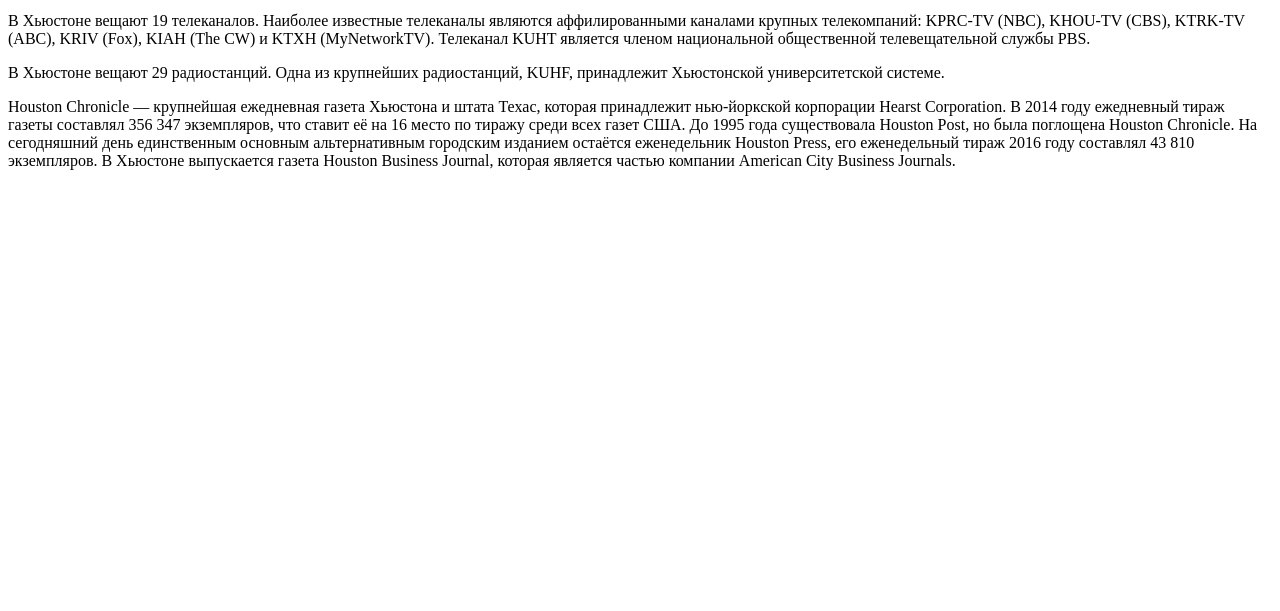
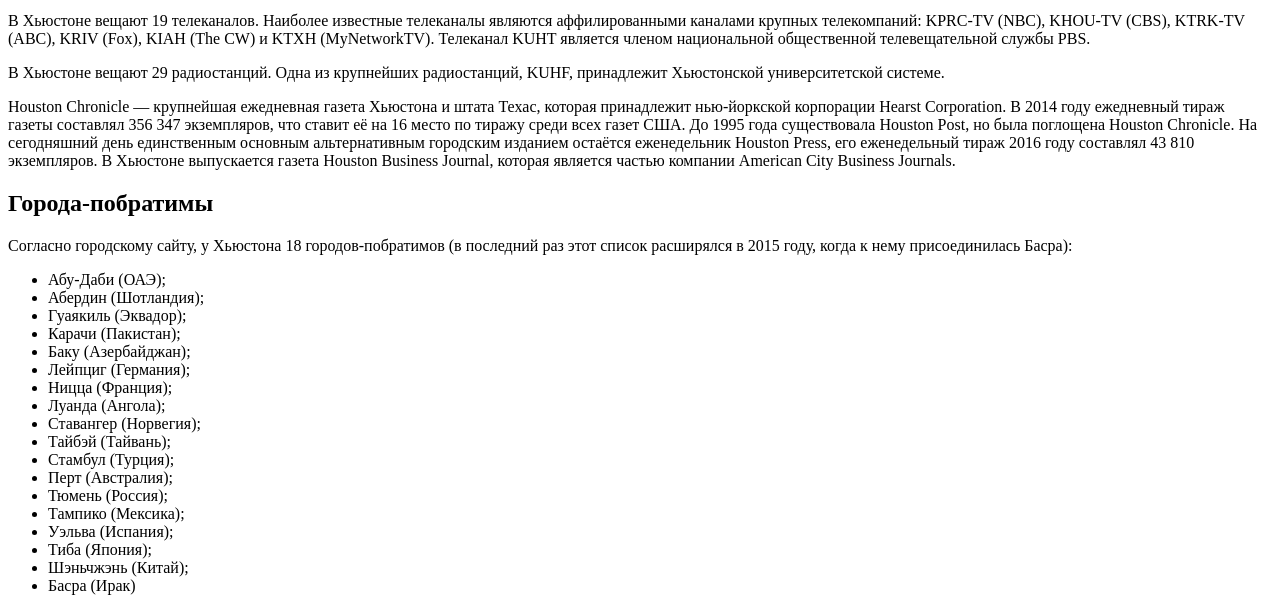
Before and after one commit to techwipes/html_test_basic, a plain HTML site: page index.html in a window 1280 px wide. Shown: the part 4483-5094 px from the top of the page. Before the commit the page ends 4669 px from the top, so only its background shows below. Drawn offline with Linux system fonts and the light colour scheme.

Commit message:
added 11 article

```diff
--- a/index.html
+++ b/index.html
@@ -574,6 +574,29 @@
 Houston Business Journal, которая является частью компании American City Business Journals.
 </p>
 
+<h2>Города-побратимы</h2>
+<p>Согласно городскому сайту, у Хьюстона 18 городов-побратимов (в последний раз этот список
+  расширялся в 2015 году, когда к нему присоединилась Басра):</p>
+  <ul>
+    <li>Абу-Даби (ОАЭ);</li>
+    <li>Абердин (Шотландия);</li>
+    <li>Гуаякиль (Эквадор);</li>
+    <li>Карачи (Пакистан);</li>
+    <li>Баку (Азербайджан);</li>
+    <li>Лейпциг (Германия);</li>
+    <li>Ницца (Франция);</li>
+    <li>Луанда (Ангола);</li>
+    <li>Ставангер (Норвегия);</li>
+    <li>Тайбэй (Тайвань);</li>
+    <li>Стамбул (Турция);</li>
+    <li>Перт (Австралия);</li>
+    <li>Тюмень (Россия);</li>
+    <li>Тампико (Мексика);</li>
+    <li>Уэльва (Испания);</li>
+    <li>Тиба (Япония);</li>
+    <li>Шэньчжэнь (Китай);</li>
+    <li>Басра (Ирак)</li>
+  </ul>
 
   </body>
 </html>
```
